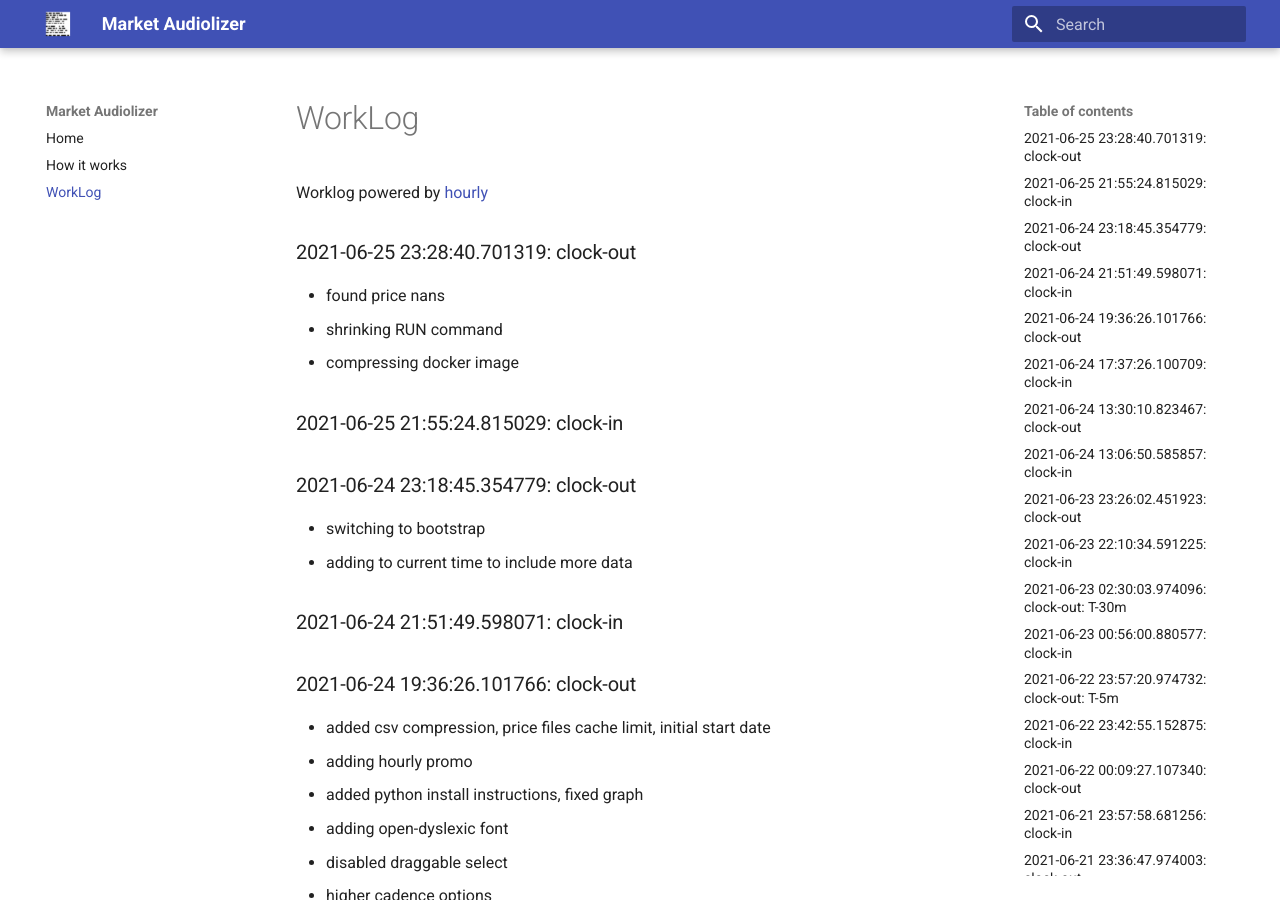
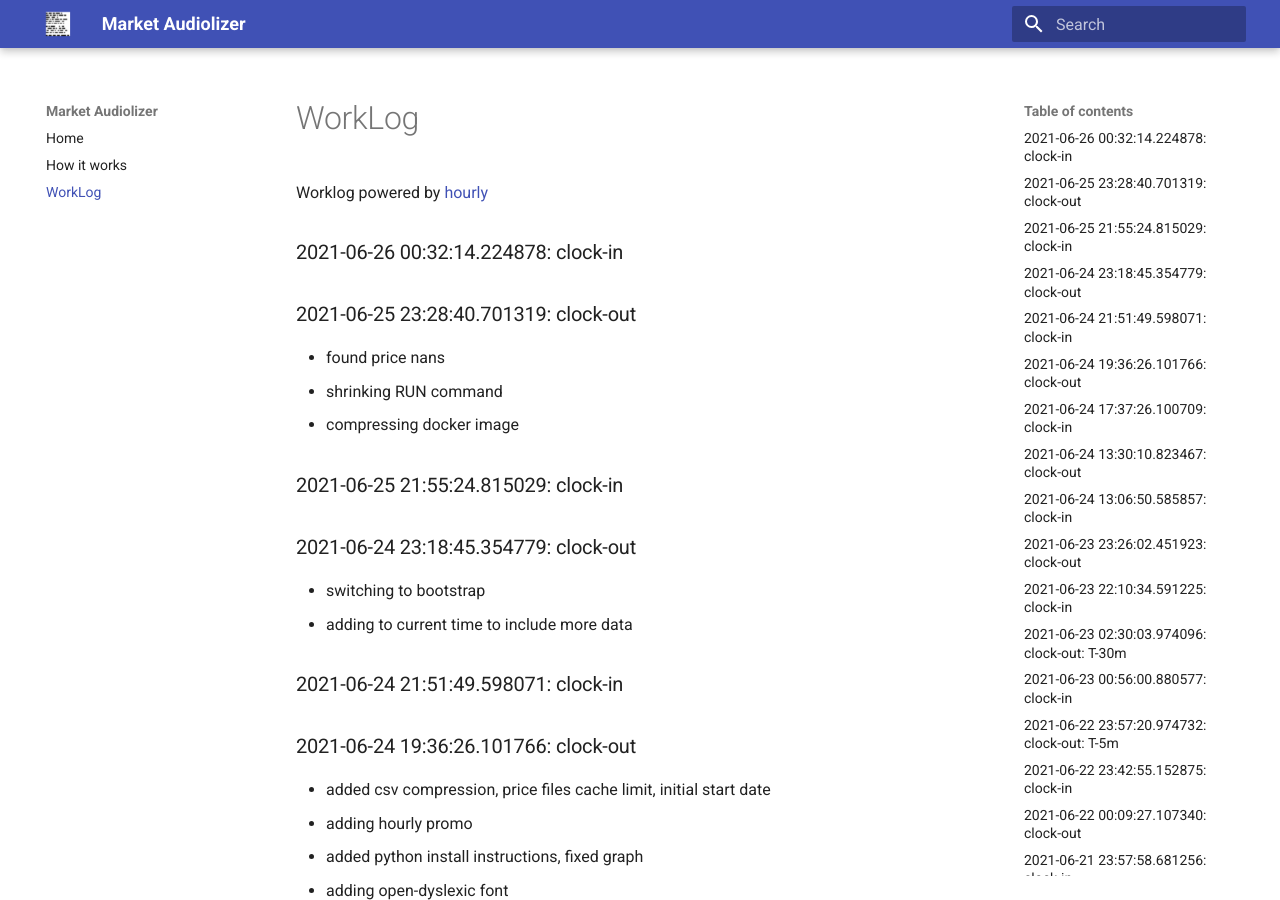
Before and after one commit to asherp/audiolizer, an MkDocs documentation site: the page built from docs/WorkLog.md, in a window 1280 px wide and 900 px high. Built offline with MkDocs 1.6.1 and Material for MkDocs 9.7.7, drawn with Linux system fonts in a browser that asks for light colours.

Commit message:
clock-in

```diff
--- a/WorkLog.md
+++ b/WorkLog.md
@@ -1,3 +1,6 @@
+
+### 2021-06-26 00:32:14.224878: clock-in
+
 ### 2021-06-25 23:28:40.701319: clock-out
 
 * found price nans
```
